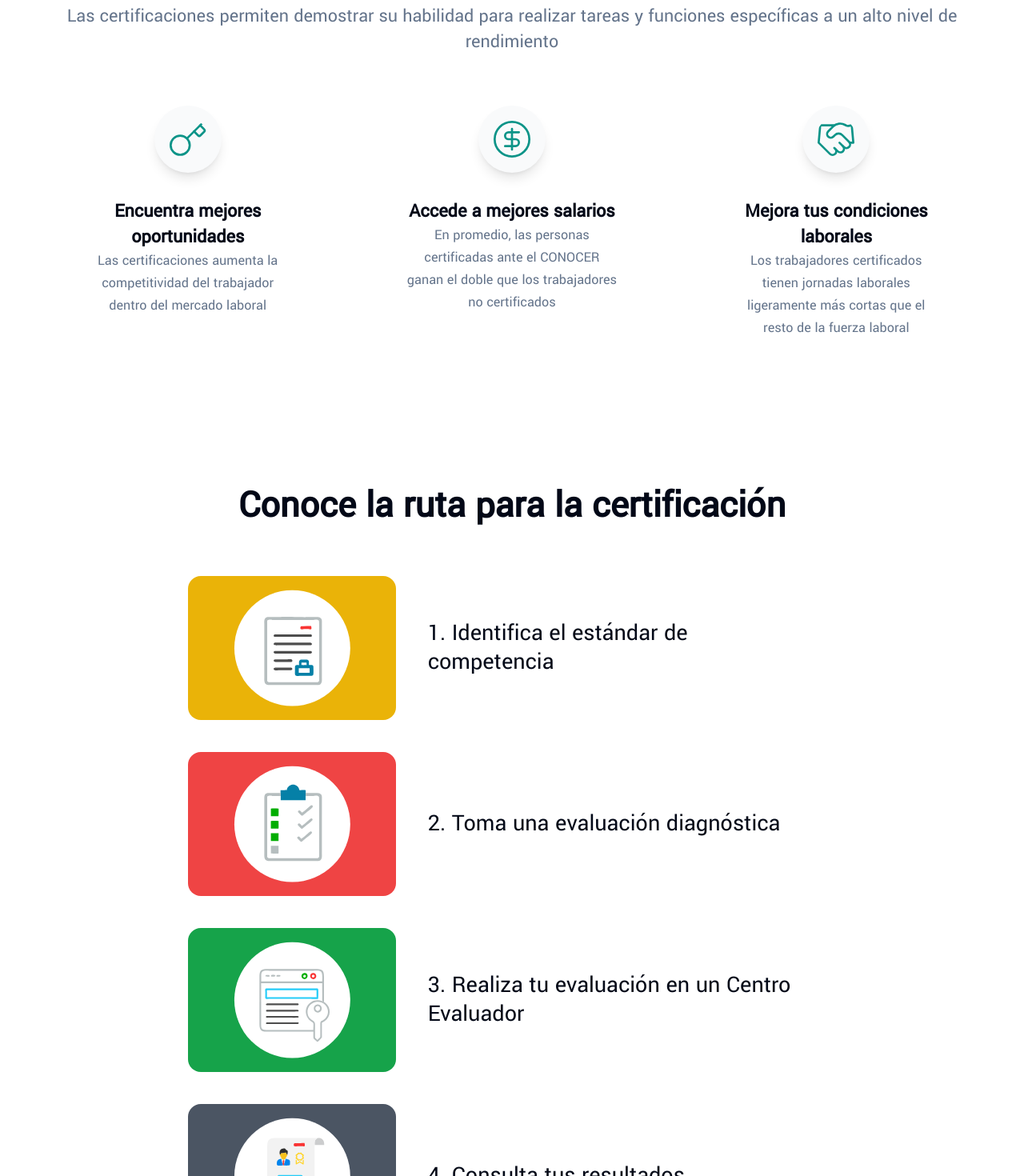
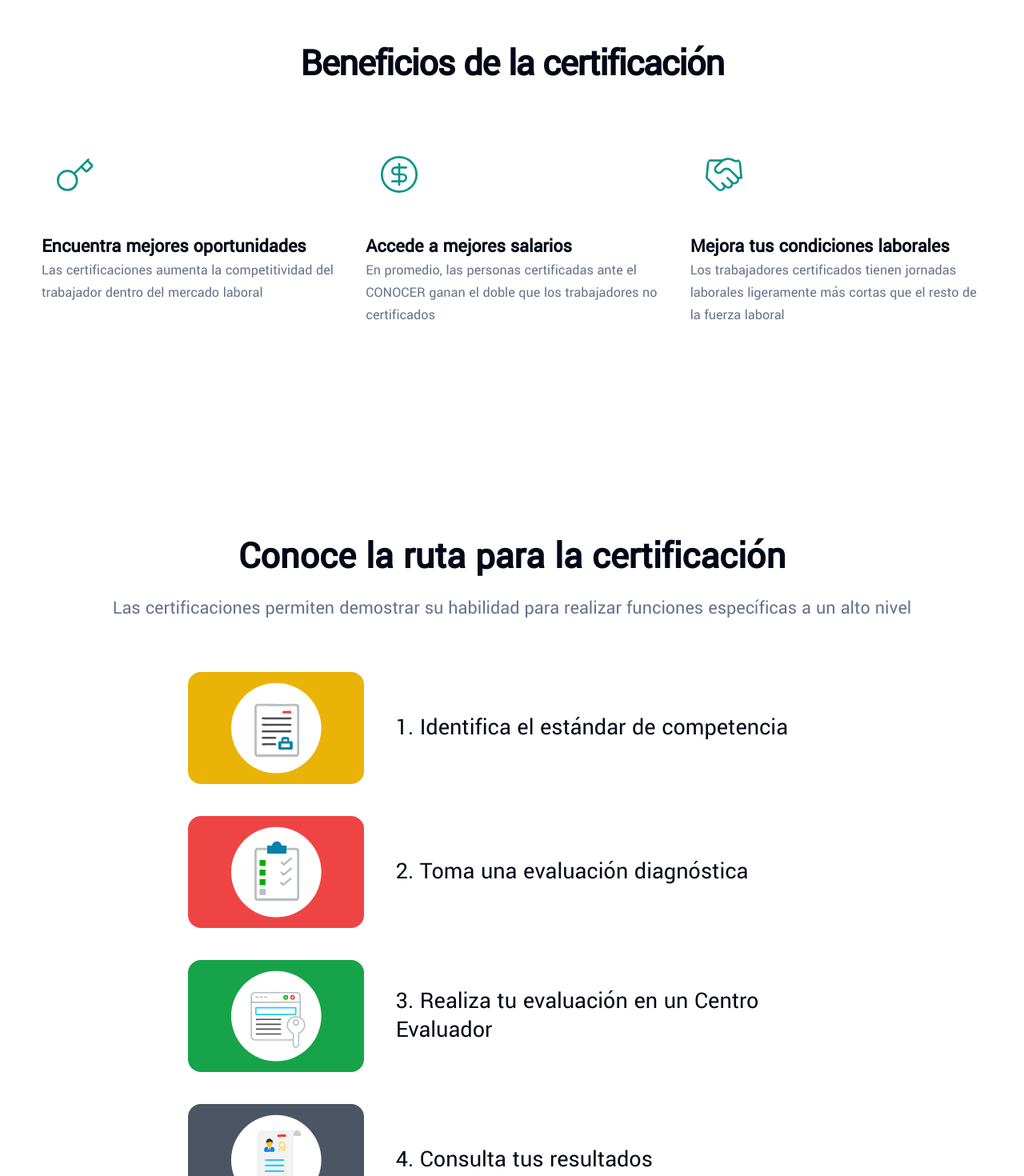
Before and after one commit to esphiritu/centro-evaluacion, a Next.js app: page / in a window 1280 px wide. Shown: the part 1040-2510 px from the top of the page at 80% size. Built offline with nearby package versions, Linux system fonts and the light colour scheme.

Commit message:
Some tweaks to spacing between sections on some pages

```diff
--- a/src/app/certificaciones/page.js
+++ b/src/app/certificaciones/page.js
@@ -70,11 +70,10 @@ export default function Certificaciones(params) {
           align: "center",
           loop: true,
         }}
-          autoplay={2600}
+          autoplay={2900}
         >
-          <CarouselContent className="p-0 md:p-5">
+          <CarouselContent className="p-0 md:p-5 h-[38rem]">
             <CarouselItem className="bg-gray-100 dark:bg-slate-900 rounded-md py-10 px-6 md:px-10 text-gray-900 dark:text-gray-50">
-              {/* <Image src={webinarIcon} width={96} height={96} alt="icon for webinar" /> */}
               <p className="text-xl md:text-2xl text-left">Estás invitad@ al <span className="font-bold">webinar gratuito</span></p>
               <h1 className="font-bold text-3xl md:text-5xl text-[#7369E2] text-center mt-10">Estrategias para aumentar productividad</h1>
               <p className="mb-10 text-lg">Impartido por: Elisa M. A.</p>
@@ -115,7 +114,7 @@ export default function Certificaciones(params) {
           <CarouselPrevious />
           <CarouselNext />
         </Carousel>
-        <section className="container py-5">
+        <section className="container py-5 h-[38rem]">
           <h1 className="text-2xl md:text-4xl font-bold text-left py-10">Estándares de competencia laboral</h1>
           <div className="grid grid-cols-1 lg:grid-cols-3 gap-4 auto-cols-max mt-5">
             {estandares.map((estandar => {
--- a/src/app/page.js
+++ b/src/app/page.js
@@ -52,43 +52,45 @@ export default function Home({ Component, pageProps }) {
             </div>
           </div>
         </section>
-        <section className="container py-10">
-          <h2 className="scroll-m-20 text-4xl md:text-5xl font-extrabold tracking-tight pt-3 pb-6 mt-10 text-center">Beneficios de la certificación</h2>
-          <p className="text-2xl text-muted-foreground text-center pb-2 mb-6">Las certificaciones permiten demostrar su habilidad para realizar tareas y funciones específicas a un alto nivel de rendimiento</p>
+        <section className="container h-[46rem]">
+          <div className="flex flex-col items-center justify-center h-full">
+            <h2 className="scroll-m-40 text-4xl md:text-5xl font-extrabold tracking-tight py-10 mt-10 text-center">Beneficios de la certificación</h2>
             <div className="flex flex-col sm:flex-col lg:flex-row justify-center items-baseline">
               {benefits.map((benefit => {
                 return (
-                <div className="w-full lg:w-1/4 py-8 px-5 mx-2 md:mx-auto" key={benefit.id}>
+                  <div className="w-full lg:w-1/3 py-8 px-5 mx-2 md:mx-auto" key={benefit.id}>
                     {benefit.icon}
-                  <h3 className="text-2xl font-bold text-center mt-8">{benefit.title}</h3>
-                  <p className="text-lg text-muted-foreground text-center">{benefit.description}</p>
+                    <h3 className="text-2xl font-bold text-left mt-8">{benefit.title}</h3>
+                    <p className="text-lg text-muted-foreground text-left">{benefit.description}</p>
                   </div>
                 )
               }
               ))
               }
             </div>
+          </div>
         </section>
         <section className="container py-10 my-10">
-          <h1 className="text-4xl md:text-5xl text-center font-bold py-8 mb-8">Conoce la ruta para la certificación</h1>
+          <h1 className="text-4xl md:text-5xl text-center font-bold py-4 mb-2">Conoce la ruta para la certificación</h1>
+          <p className="text-2xl text-muted-foreground text-center pb-8 mb-8">Las certificaciones permiten demostrar su habilidad para realizar funciones específicas a un alto nivel</p>
           <div className="flex flex-col w-full md:w-2/3 mx-auto">
             <div className="w-full flex flex-col md:flex-row items-center mb-10">
-              <div className="bg-yellow-500 rounded-2xl max-w-[260px]">
+              <div className="bg-yellow-500 rounded-2xl max-w-[220px]">
                 <Image src={estandar} width={180} height={180} alt="icon for" className="w-auto px-10" />
               </div>
               <h3 className="text-3xl px-10 text-center md:text-left py-3">1. Identifica el estándar de competencia</h3></div>
             <div className="w-full flex flex-col md:flex-row items-center mb-10">
-              <span className="bg-red-500 rounded-2xl max-w-[260px]">
+              <span className="bg-red-500 rounded-2xl max-w-[220px]">
                 <Image src={diagnostico} width={180} height={180} alt="icon for" className="w-auto px-10" />
               </span>
               <h3 className="text-3xl px-10 text-center md:text-left py-3">2. Toma una evaluación diagnóstica</h3></div>
             <div className="w-full flex flex-col md:flex-row items-center mb-10">
-              <span className="bg-green-600 rounded-2xl max-w-[260px]">
+              <span className="bg-green-600 rounded-2xl max-w-[220px]">
                 <Image src={evaluacion} width={180} height={180} alt="icon for" className="w-auto px-10" />
               </span>
               <h3 className="text-3xl px-10 text-center md:text-left py-3">3. Realiza tu evaluación en un Centro Evaluador</h3></div>
             <div className="w-full flex flex-col md:flex-row items-center mb-10">
-              <span className="bg-gray-600 rounded-2xl max-w-[260px]">
+              <span className="bg-gray-600 rounded-2xl max-w-[220px]">
                 <Image src={resultados} width={180} height={180} alt="icon for" className="w-auto px-10" />
               </span>
               <h3 className="text-3xl px-10 text-center md:text-left py-3">4. Consulta tus resultados</h3></div>
@@ -99,12 +101,12 @@ export default function Home({ Component, pageProps }) {
           <h2 className="w-1/3 scroll-m-20 text-center text-3xl font-extrabold tracking-tight lg:text-4xl py-10 my-5">Casos de éxito</h2>
 
           <div className="w-2/3">
-            <p className="text-2xl py-10"> There is something so natural about collaborating in Freehand. It feels like you’re holding a marker, and making ideas happen. I can't imagine doing that in another tool. It captures that human essence of being in person and talking to someone that is right next to you and getting work done together. Especially in today’s world when everything is remote. It makes for really organic communication.</p>
+            <p className="text-2xl py-10"> There is something so natural about collaborating in Freehand. It feels like you are holding a marker, and making ideas happen. I can not imagine doing that in another tool. It captures that human essence of being in person and talking to someone that is right next to you and getting work done together. Especially in todays world when everything is remote. It makes for really organic communication.</p>
             <p className="">Sea parte de nuestros clientes satisfechos que confían en nuestras evaluaciones</p>
           </div>
         </section>
-        <section className="container flex flex-col lg:flex-row py-10 my-10">
-          <div className="justify-center items-center w-full lg:w-1/2 pr-5">
+        <section className="container h-[46rem] flex flex-col lg:flex-row py-10 my-10">
+          <div className="justify-center items-center  content-center w-full lg:w-1/2 pr-5">
             <h1 className="text-4xl md:text-5xl font-bold py-6 mb-6">¿Por qué evaluarme con <span className="text-teal-600">Proyecta Empresarial</span>?</h1>
             <p className="text-2xl  font-light text-slate-600 py-4">Reconocimiento nacional</p>
             <p className="text-lg text-baseline ">Instituciones educativas, empresas y entidades gubernamentales en todo México confían en los procesos de evaluación de Proyecta Empresarial.</p>
@@ -137,19 +139,19 @@ const benefits = [
   {
     title: "Encuentra mejores oportunidades",
     description: "Las certificaciones aumenta la competitividad del trabajador dentro del mercado laboral",
-    icon: <Key size={84} strokeWidth={1.25} className="m-auto text-teal-600 bg-gray-50 rounded-full p-4 shadow-lg" />,
+    icon: <Key size={84} strokeWidth={1.25} className="text-teal-600 rounded-full p-4" />,
     id: "emo",
   },
   {
     title: "Accede a mejores salarios",
     description: "En promedio, las personas certificadas ante el CONOCER ganan el doble que los trabajadores no certificados ",
-    icon: <CircleDollarSign size={84} strokeWidth={1.25} className="m-auto text-teal-600 bg-gray-50 rounded-full p-4 shadow-lg" />,
+    icon: <CircleDollarSign size={84} strokeWidth={1.25} className="text-teal-600 rounded-full p-4" />,
     id: "ams",
   },
   {
     title: "Mejora tus condiciones laborales",
     description: "Los trabajadores certificados tienen jornadas laborales ligeramente más cortas que el resto de la fuerza laboral",
-    icon: <HandshakeIcon size={84} strokeWidth={1.25} className="m-auto text-teal-600 bg-gray-50 rounded-full p-4 shadow-lg" />,
+    icon: <HandshakeIcon size={84} strokeWidth={1.25} className="text-teal-600 rounded-full p-4" />,
     id: "mcl",
   },
   // {
--- a/src/components/atoms/MobileMenuToggle.jsx
+++ b/src/components/atoms/MobileMenuToggle.jsx
@@ -61,7 +61,7 @@ export function MobileMenu({navigation}) {
     if (isDesktop && isOpen) {
       toggleMenu();
     }
-  }, [isDesktop, isOpen]);
+  }, [isDesktop, isOpen, toggleMenu]);
 
   return (
     <ul className={isDesktop ? "hidden" : "fixed z-20 left-0 top-0 w-full min-h-screen bg-slate-200 dark:bg-slate-600 p-10 disabled:scroll"}>
--- a/src/components/molecules/ProgramsCard.jsx
+++ b/src/components/molecules/ProgramsCard.jsx
@@ -3,6 +3,7 @@ import Link from "next/link";
 // Programs Images
 import teacherPic from "@/public/img/pexels-divinetechygirl-1181534.jpg";
 import RHSpecialist from "@/public/img/pexels-thirdman-5256816.jpg";
+import { Key } from "lucide-react";
 
 // Programs
 const programs = [
@@ -33,7 +34,7 @@ const programs = [
 export default function ProgramsCard() {
   return (
         programs.map((program => (
-        <div className={`flex ${program.flexColDirection} ${program.flexRowDirection} my-6 md:my-8 rounded w-full`}>
+        <div className={`flex ${program.flexColDirection} ${program.flexRowDirection} my-6 md:my-10 rounded w-full`} key={program.index}>
           <div className={`relative text-center text-white ${program.bgColor} py-6 px-8 w-full lg:w-1/2`}>
             <h3 className="uppercase py-2 md:py-4">{program.ProgramName}</h3>
             <p className="text-3xl lg:text-3xl font-semibold">{program.ProgramDescription}</p>
```
Also changed, not shown: .eslintrc.json (added). Lines whose indentation alone changed are shown as unchanged.
